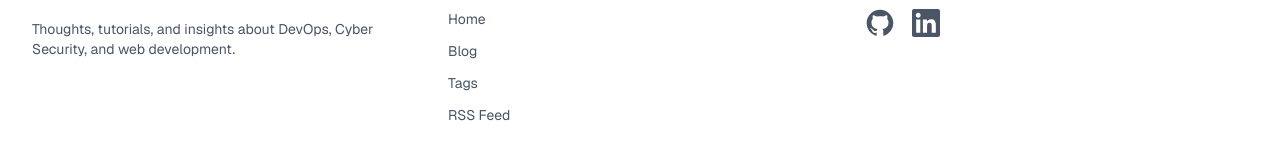
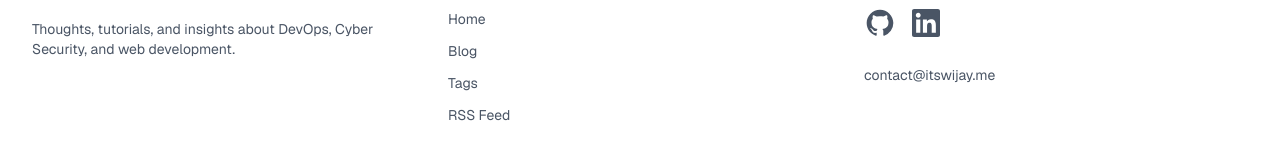
Before and after one commit to itswijay/blog, a Next.js app: page / in a window 1280 px wide. Shown: the part 2010-2166 px from the top of the page. Built offline with nearby package versions, Linux system fonts and the light colour scheme; no server answers; the database is empty.

Commit message:
feat: add my new contact email in the footer

```diff
--- a/src/components/Footer.js
+++ b/src/components/Footer.js
@@ -37,7 +37,11 @@ export default function Footer() {
         name: 'LinkedIn',
         href: 'https://linkedin.com/in/pubudu-wijesundara',
         icon: (
-          <svg className="w-7 h-7 mt-0.5" fill="currentColor" viewBox="0 0 24 24">
+          <svg
+            className="w-7 h-7 mt-0.5"
+            fill="currentColor"
+            viewBox="0 0 24 24"
+          >
             <path d="M20.447 20.452h-3.554v-5.569c0-1.328-.027-3.037-1.852-3.037-1.853 0-2.136 1.445-2.136 2.939v5.667H9.351V9h3.414v1.561h.046c.477-.9 1.637-1.85 3.37-1.85 3.601 0 4.267 2.37 4.267 5.455v6.286zM5.337 7.433c-1.144 0-2.063-.926-2.063-2.065 0-1.138.92-2.063 2.063-2.063 1.14 0 2.064.925 2.064 2.063 0 1.139-.925 2.065-2.064 2.065zm1.782 13.019H3.555V9h3.564v11.452zM22.225 0H1.771C.792 0 0 .774 0 1.729v20.542C0 23.227.792 24 1.771 24h20.451C23.2 24 24 23.227 24 22.271V1.729C24 .774 23.2 0 22.222 0h.003z" />
           </svg>
         ),
@@ -120,12 +124,12 @@ export default function Footer() {
               ))}
             </div>
             <div className="mt-6">
-              {/* <a
+              <a
                 href="mailto:contact@itswijay.com"
                 className="text-sm text-gray-600 dark:text-gray-400 hover:text-blue-600 dark:hover:text-blue-400 transition-colors duration-200"
               >
                 contact@itswijay.me
-              </a> */}
+              </a>
             </div>
           </div>
         </div>
```
